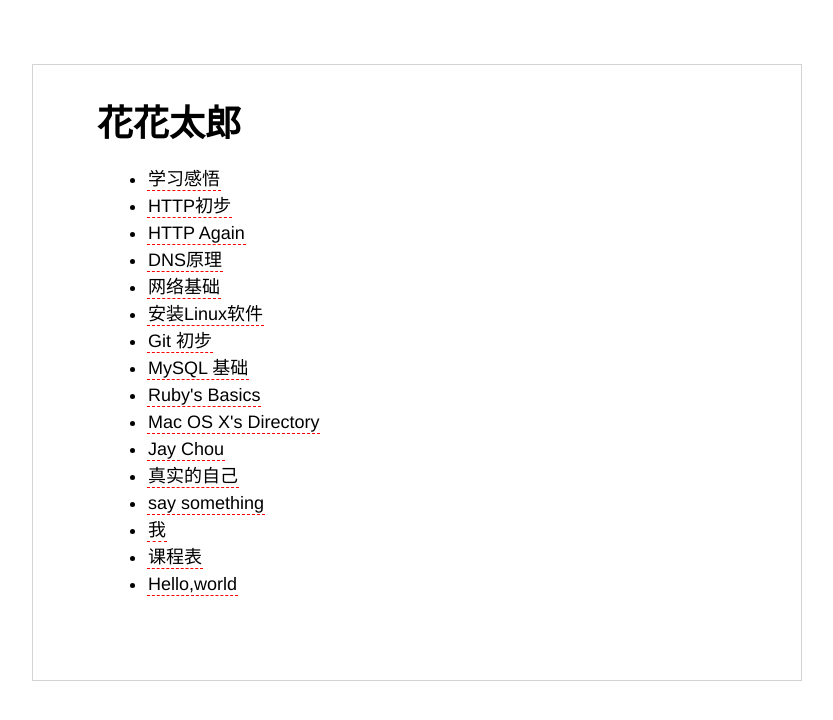
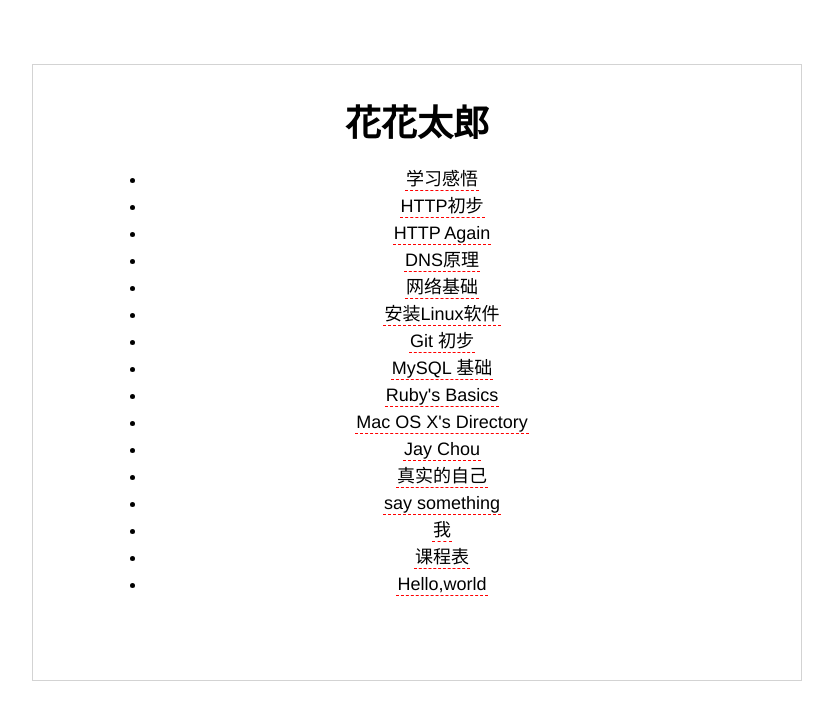
Before and after one commit to 0x00evil/0x00evil.github.io, a Jekyll site: the page built from index.html, in a window 1280 px wide. Shown: the top 720 px of the page, without its empty margins (224-1057 px from the left). Built offline with Jekyll 4.4.1, drawn with Linux system fonts in a browser that asks for light colours.

Commit message:
change the style of index.html

```diff
--- a/index.html
+++ b/index.html
@@ -2,9 +2,9 @@
 layout: default
 title: 花花太郎
 ---
-<h1>{{page.title}}</h1>
+<h1 align="center">{{page.title}}</h1>
 <ul>
   {% for post in site.posts %}
-  <li><a href="{{site.baseurl}}{{post.url}}">{{post.title}}</a></li>
+  <li align="center"><a href="{{site.baseurl}}{{post.url}}">{{post.title}}</a></li>
   {% endfor %}
 </ul>
```
